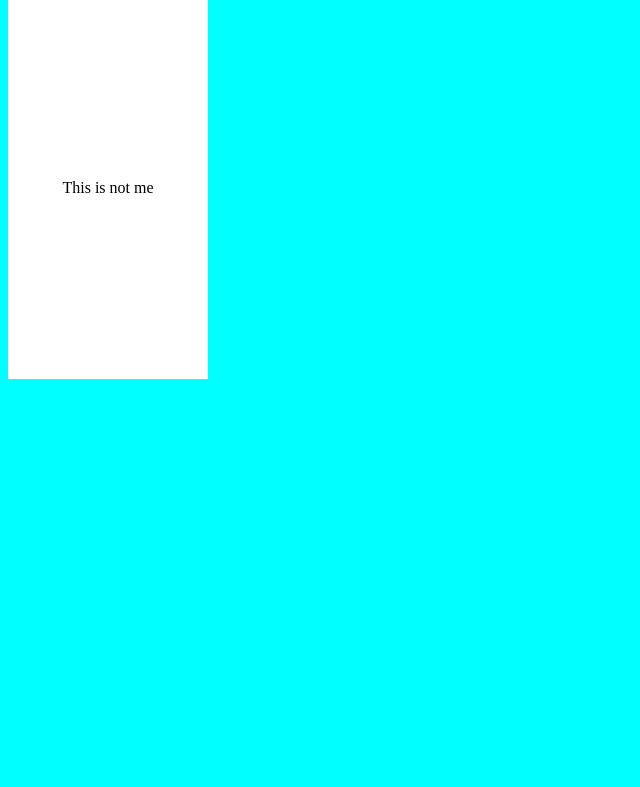
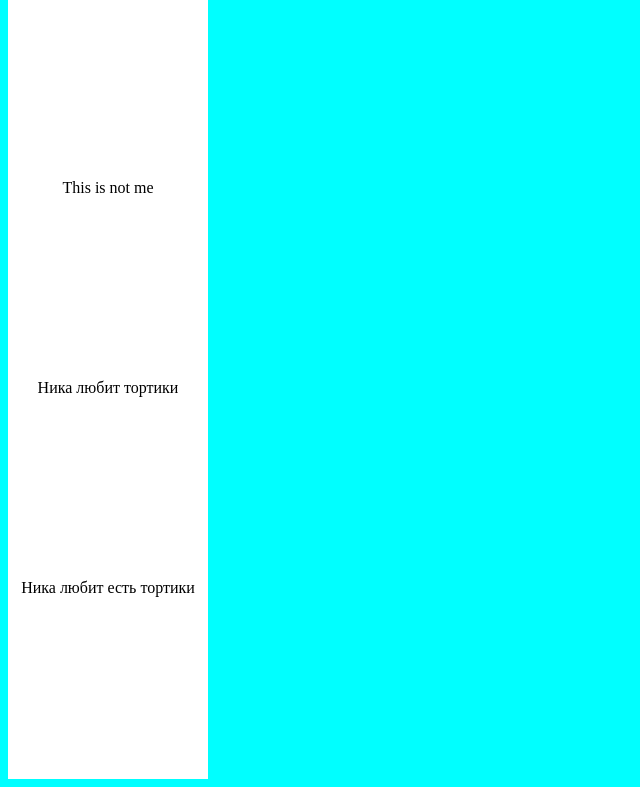
Before and after one commit to MaksTumanov/index.html, a plain HTML site: page index.html in a window 1280 px wide. Shown: the part 101-888 px from the top of the page, without its empty margins (0-640 px from the left). Before the commit the page ends 800 px from the top, so only its background shows below. Drawn offline with Linux system fonts and the light colour scheme.

Commit message:
проверка

```diff
--- a/index.html
+++ b/index.html
@@ -9,7 +9,9 @@
 <body>
 
     <link href="style.css" rel="stylesheet" type="text/css">
+
     <h1>Miskan.Official</h1>
+
     <div class="square">
         <div>This is me</div>
     </div>
@@ -17,5 +19,13 @@
     <div class="square2">
         <div>This is not me</div>
     </div>
+
+    <div class="square3">
+        <div>Ника любит тортики</div>
+    </div>
+
+    <div class="square4">
+        <div>Ника любит есть тортики</div>
+    </div>
 </body>
 </html>
--- a/style.css
+++ b/style.css
@@ -18,3 +18,17 @@ header{
     width: 200px;
     background-color: #fff;
 }
+
+.square3{
+    text-align: center;
+    height: 200px;
+    width: 200px;
+    background-color: #fff;
+}
+
+.square4{
+    text-align: center;
+    height: 200px;
+    width: 200px;
+    background-color: #fff;
+}
```
